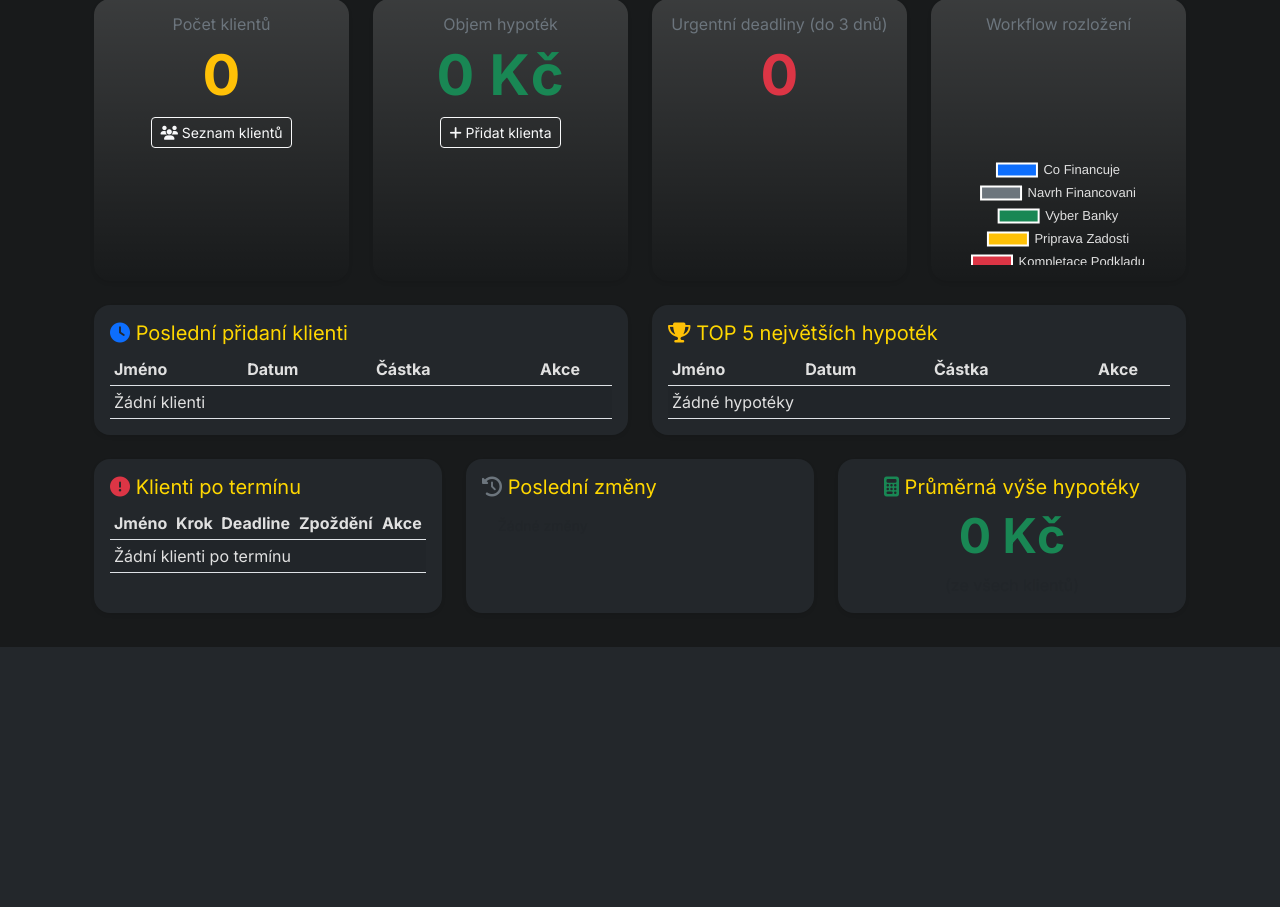
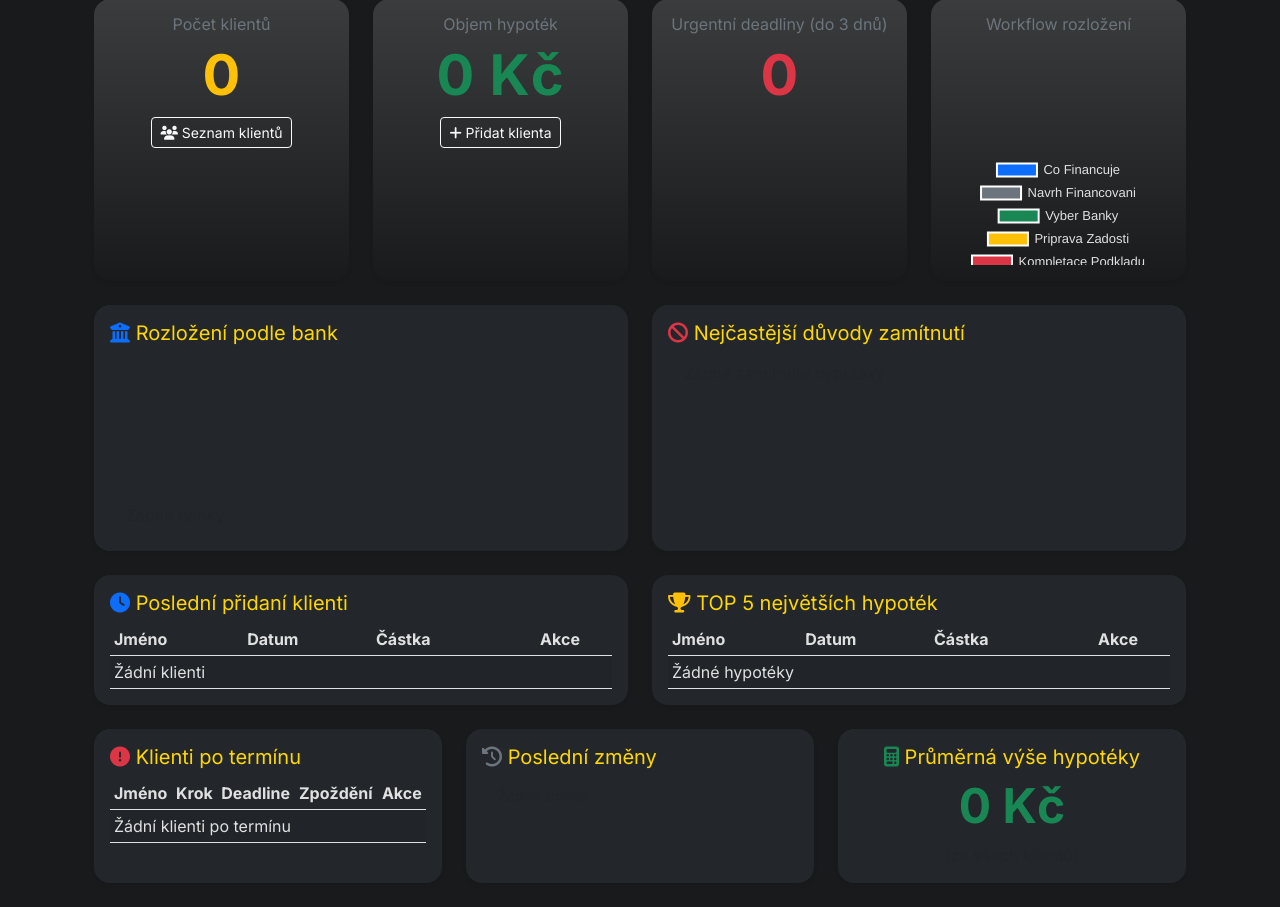
Before and after one commit to PatrikLuks/hypoteky_win, a Django app: page /dashboard/ in a window 1280 px wide. Shown: the part 153-1060 px from the top of the page. Before the commit the page ends 800 px from the top, so only its background shows below. Run offline with Django 4.2, Linux system fonts and the light colour scheme; data that the repository does not hold is empty.

Commit message:
Generování 50 realistických vzorových klientů, dashboard: rozložení podle bank, důvody zamítnutí, notifikace, UX vylepšení

```diff
--- a/klienti/models.py
+++ b/klienti/models.py
@@ -33,6 +33,7 @@ class Klient(models.Model):
     navrh_financovani_castka = models.DecimalField("Návrh financování částka", max_digits=12, decimal_places=2, blank=True, null=True)
     navrh_financovani_procento = models.DecimalField("Návrh financování v %", max_digits=5, decimal_places=2, blank=True, null=True)
     vyber_banky = models.CharField(max_length=255, blank=True)
+    duvod_zamitnuti = models.CharField("Důvod zamítnutí", max_length=255, blank=True, null=True, help_text="Vyplňte pouze v případě zamítnuté hypotéky")
     priprava_zadosti = models.TextField(blank=True)
     kompletace_podkladu = models.TextField(blank=True)
     podani_zadosti = models.TextField(blank=True)
--- a/klienti/templates/klienti/dashboard.html
+++ b/klienti/templates/klienti/dashboard.html
@@ -4,6 +4,17 @@
 {% block content %}
 <div class="container-fluid">
 <h1 class="mb-4"><i class="fa fa-tachometer-alt text-primary"></i> Dashboard</h1>
+
+{# --- NOTIFIKACE --- #}
+{% if notifikace %}
+  <div class="alert alert-warning d-flex align-items-center mb-4" style="font-size:1.2em;">
+    <i class="fa fa-bell fa-lg me-2"></i>
+    <ul class="mb-0 ps-3">
+      {% for n in notifikace %}<li>{{ n }}</li>{% endfor %}
+    </ul>
+  </div>
+{% endif %}
+
 <div class="row mb-4 g-4">
   <div class="col-lg-3 col-md-6">
     <div class="card shadow-sm border-0 text-center h-100 bg-gradient" style="background:linear-gradient(135deg,#23272b 60%,#0d6efd 100%)">
@@ -38,6 +49,45 @@
       <div class="card-body">
         <h6 class="card-title text-secondary">Workflow rozložení</h6>
         <canvas id="workflowPieChart" height="120"></canvas>
+      </div>
+    </div>
+  </div>
+</div>
+
+{# --- ROZLOŽENÍ PODLE BANK --- #}
+<div class="row mb-4 g-4">
+  <div class="col-lg-6">
+    <div class="card shadow-sm border-0 h-100">
+      <div class="card-body">
+        <h5 class="card-title"><i class="fa fa-university text-primary"></i> Rozložení podle bank</h5>
+        <canvas id="bankyPieChart" height="120"></canvas>
+        <ul class="list-group list-group-flush mt-3">
+          {% for banka, pocet in rozlozeni_banky.items %}
+            <li class="list-group-item d-flex justify-content-between align-items-center">
+              <span>{{ banka }}</span>
+              <span class="badge bg-primary rounded-pill">{{ pocet }}</span>
+            </li>
+          {% empty %}
+            <li class="list-group-item text-muted">Žádné banky</li>
+          {% endfor %}
+        </ul>
+      </div>
+    </div>
+  </div>
+  <div class="col-lg-6">
+    <div class="card shadow-sm border-0 h-100">
+      <div class="card-body">
+        <h5 class="card-title"><i class="fa fa-ban text-danger"></i> Nejčastější důvody zamítnutí</h5>
+        <ul class="list-group list-group-flush">
+          {% for duvod, pocet in duvody_zamitnuti %}
+            <li class="list-group-item d-flex justify-content-between align-items-center">
+              <span>{{ duvod }}</span>
+              <span class="badge bg-danger rounded-pill">{{ pocet }}</span>
+            </li>
+          {% empty %}
+            <li class="list-group-item text-muted">Žádné zamítnuté hypotéky</li>
+          {% endfor %}
+        </ul>
       </div>
     </div>
   </div>
@@ -238,6 +288,29 @@ new Chart(ctxPie, {
     }
   }
 });
+// --- Pie chart pro banky ---
+const bankyLabels = {{ banky_labels|safe }};
+const bankyCounts = {{ banky_counts|safe }};
+if (bankyLabels.length > 0) {
+  const ctxBanky = document.getElementById('bankyPieChart').getContext('2d');
+  new Chart(ctxBanky, {
+    type: 'pie',
+    data: {
+      labels: bankyLabels,
+      datasets: [{
+        data: bankyCounts,
+        backgroundColor: [
+          '#0d6efd','#6c757d','#198754','#ffc107','#dc3545','#20c997','#6610f2','#fd7e14','#6f42c1','#0dcaf0','#adb5bd','#f8d7da','#b6d4fe','#d1e7dd','#198754'
+        ],
+      }]
+    },
+    options: {
+      plugins: {
+        legend: {position: 'bottom', labels: {color: '#23272b', font: {size: 13}}}
+      }
+    }
+  });
+}
 </script>
 </div>
 {% endblock %}
--- a/klienti/views.py
+++ b/klienti/views.py
@@ -613,6 +613,25 @@ def dashboard(request):
     posledni_zmeny = Zmena.objects.select_related('klient').order_by('-created')[:5]
     # Průměrná výše hypotéky
     prumerna_hypoteka = objem_hypotek / pocet_klientu if pocet_klientu else 0
+
+    # --- NOVÉ AGREGACE ---
+    # Rozložení podle bank
+    from collections import Counter
+    banky = [k.vyber_banky for k in klienti if k.vyber_banky]
+    rozlozeni_banky = Counter(banky)
+    banky_labels = list(rozlozeni_banky.keys())
+    banky_counts = list(rozlozeni_banky.values())
+    # Nejčastější důvody zamítnutí
+    duvody = [k.duvod_zamitnuti for k in klienti if k.duvod_zamitnuti]
+    duvody_zamitnuti = Counter(duvody).most_common(5)
+    # Notifikace (např. klienti po termínu, urgentní deadliny)
+    notifikace = []
+    if urgent_deadlines:
+        notifikace.append(f"{len(urgent_deadlines)} urgentních deadline během 3 dnů")
+    if klienti_po_termínu:
+        notifikace.append(f"{len(klienti_po_termínu)} klientů po termínu")
+    # ...další notifikace lze přidat zde...
+
     return render(request, 'klienti/dashboard.html', {
         'pocet_klientu': pocet_klientu,
         'objem_hypotek': objem_hypotek,
@@ -624,6 +643,11 @@ def dashboard(request):
         'klienti_po_termínu': klienti_po_termínu,
         'posledni_zmeny': posledni_zmeny,
         'prumerna_hypoteka': prumerna_hypoteka,
+        'rozlozeni_banky': dict(rozlozeni_banky),
+        'banky_labels': banky_labels,
+        'banky_counts': banky_counts,
+        'duvody_zamitnuti': duvody_zamitnuti,
+        'notifikace': notifikace,
     })
 
 def smazat_poznamku(request, klient_id, poznamka_id):
```
Also changed, not shown: klienti/templates/klienti/klient_form.html (+8 -0 lines), sample_data.py (+19 -46 lines), klienti/migrations/0012_klient_duvod_zamitnuti.py (added).
